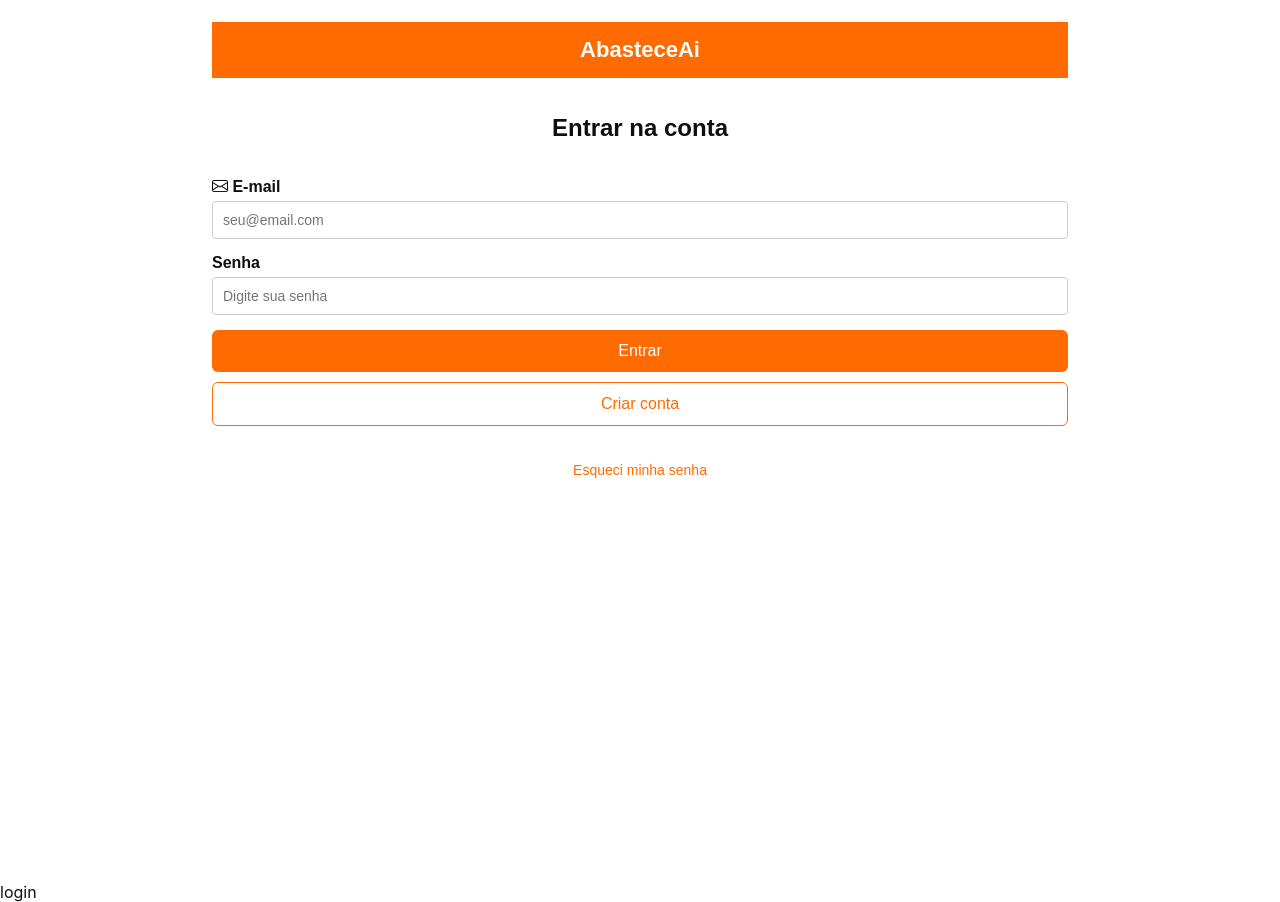
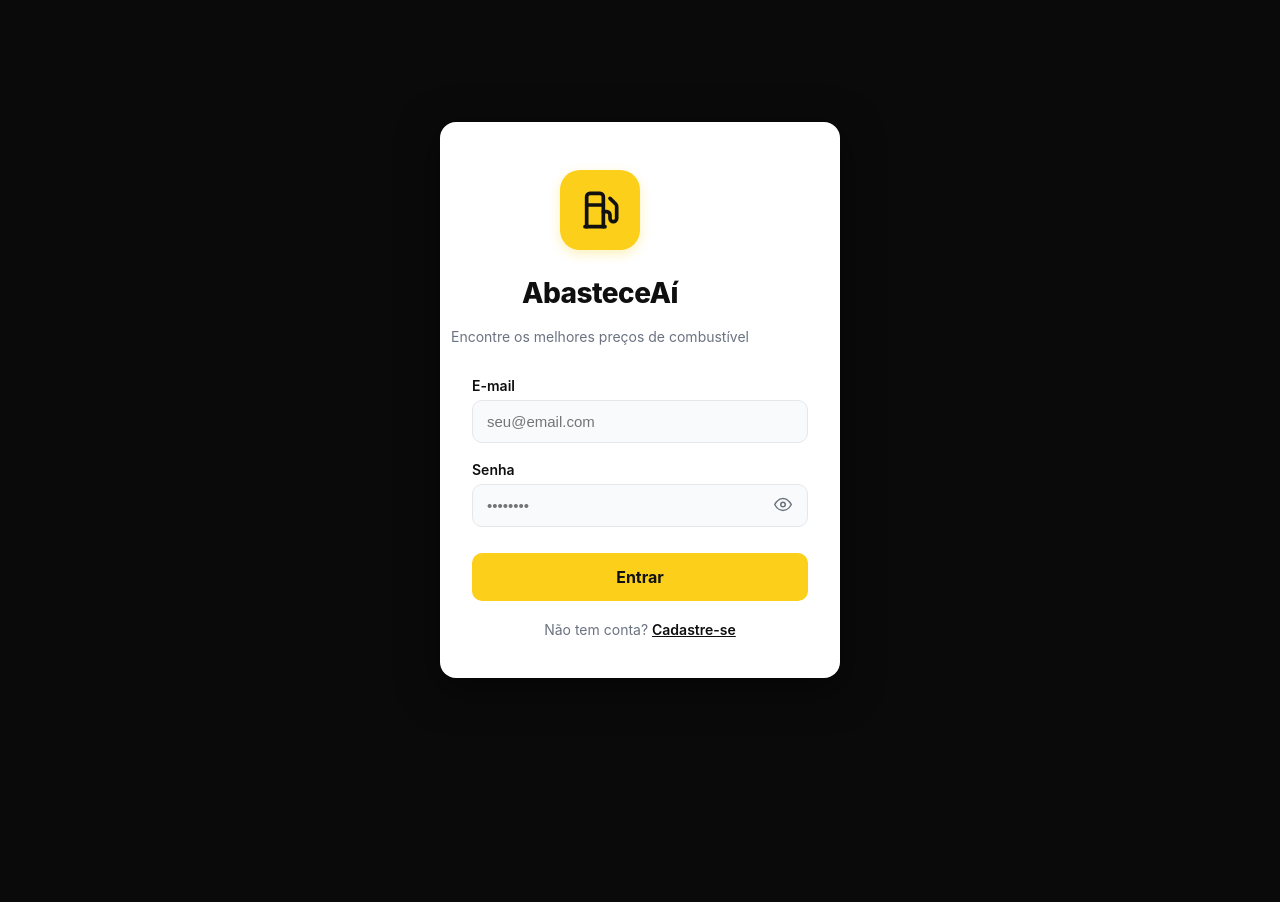
Before and after one commit to gptm12/ENG-4021-TIME-2-33-C-ABASTECE_AI, a Django app: page /login/ in a window 1280 px wide. After the commit the page ends 678 px from the top, so only its background shows below. Run offline with Django 5.2, Linux system fonts and the light colour scheme.

Commit message:
css login

```diff
--- a/Abasteceaiapp/static/style.css
+++ b/Abasteceaiapp/static/style.css
@@ -1,119 +1,4 @@
-* {
-    margin: 0;
-    padding: 0;
-    box-sizing: border-box;
-    font-family: Arial, sans-serif;
-}
-body {
-    background-color: #f4f4f4;
-    color: #333;
-}
-.container {
-    max-width: 500px;
-    margin: 0 auto;
-    background-color: #fff;
-    min-height: 100vh;
-    padding: 20px;
-}
-/* Cabeçalho */
-header {
-    background-color: #ff6b00;
-    color: #fff;
-    padding: 15px;
-    text-align: center;
-    margin-bottom: 20px;
-}
-header h1 {
-    font-size: 22px;
-}
-/* Botões */
-.botao {
-    display: block;
-    width: 100%;
-    padding: 12px;
-    background-color: #ff6b00;
-    color: #fff;
-    border: none;
-    border-radius: 6px;
-    font-size: 16px;
-    cursor: pointer;
-    margin-top: 10px;
-    text-align: center;
-    text-decoration: none;
-}
-.botao:hover {
-    background-color: #e55d00;
-}
-.botao-secundario {
-    background-color: #fff;
-    color: #ff6b00;
-    border: 1px solid #ff6b00;
-}
-/* Formulários */
-.form-grupo {
-    margin-bottom: 15px;
-}
-.form-grupo label {
-    display: block;
-    margin-bottom: 5px;
-    font-weight: bold;
-}
-.form-grupo input {
-    width: 100%;
-    padding: 10px;
-    border: 1px solid #ccc;
-    border-radius: 4px;
-    font-size: 14px;
-}
-/* Cards de postos */
-.card {
-    background-color: #fff;
-    border: 1px solid #ddd;
-    border-radius: 6px;
-    padding: 15px;
-    margin-bottom: 12px;
-}
-.card h3 {
-    color: #ff6b00;
-    margin-bottom: 5px;
-}
-.card p {
-    font-size: 14px;
-    color: #666;
-    margin-bottom: 4px;
-}
-.preco {
-    font-size: 18px;
-    font-weight: bold;
-    color: #009933;
-    margin-top: 8px;
-}
-/* Lista de preços */
-.lista-precos {
-    list-style: none;
-}
-.lista-precos li {
-    display: flex;
-    justify-content: space-between;
-    padding: 10px;
-    border-bottom: 1px solid #eee;
-}
-/* Link de rodapé */
-.link-rodape {
-    text-align: center;
-    margin-top: 20px;
-    font-size: 14px;
-}
-.link-rodape a {
-    color: #ff6b00;
-    text-decoration: none;
-}
-
-/*teste do css de home*/
-
-/* estilos da tela principal do abasteceaí (mapa + lista de postos) */
-
-/* Design tokens */
+/* Design tokens - APENAS UMA DEFINIÇÃO */
 :root {
   --bg: #ffffff;
   --fg: #0f0f10;
@@ -121,7 +6,7 @@ header h1 {
   --border: #e5e7eb;
   --border-strong: #d1d5db;
   --card: #ffffff;
-  --primary: #fbcf1a;      /* amarelo do app */
+  --primary: #fbcf1a;
   --primary-hover: #f5c40a;
   --primary-fg: #111111;
   --radius: 12px;
@@ -159,7 +44,7 @@ button { font-family: inherit; cursor: pointer; }
   align-items: center;
   gap: 10px;
   margin: 0 auto;
-  transform: translateX(-40px); /* leva a marca para o centro do layout */
+  transform: translateX(-40px);
 }
 .brand-logo {
   width: 36px;
@@ -214,8 +99,7 @@ button { font-family: inherit; cursor: pointer; }
   border-radius: var(--radius-lg);
   border: 1px solid var(--border);
   overflow: hidden;
-  background:
-    linear-gradient(180deg, #eaf3ff 0%, #dfeaf5 100%);
+  background: linear-gradient(180deg, #eaf3ff 0%, #dfeaf5 100%);
   background-image:
     radial-gradient(circle at 30% 40%, #f4efe6 0 22%, transparent 23%),
     radial-gradient(circle at 55% 55%, #f4efe6 0 26%, transparent 27%),
@@ -363,3 +247,185 @@ button { font-family: inherit; cursor: pointer; }
   .btn { padding: 10px 14px; font-size: 13px; }
   .map { height: 180px; }
 }
+
+/* ============================================ */
+/* CSS da página de login (usando classes específicas) */
+/* ============================================ */
+
+.auth-shell {
+  min-height: 100vh;
+  display: flex;
+  align-items: center;
+  justify-content: center;
+  padding: 24px;
+  background: #0a0a0a;  /* Fundo PRETO */
+}
+
+.auth-card {
+  width: 100%;
+  max-width: 400px;
+  background: #ffffff;  /* Card BRANCO */
+  border-radius: 16px;
+  padding: 48px 32px 40px;
+  box-shadow: 0 10px 40px rgba(0, 0, 0, 0.5);
+  border: none;
+}
+
+/* Centralizando o logo */
+.auth-card .brand {
+  text-align: center;
+  margin-bottom: 32px;
+  display: flex;
+  flex-direction: column;
+  align-items: center;
+  justify-content: center;
+}
+
+.auth-card .brand-logo {
+  width: 80px;
+  height: 80px;
+  border-radius: 20px;
+  background: var(--primary, #fbcf1a);
+  color: #111;
+  display: flex;
+  align-items: center;
+  justify-content: center;
+  margin: 0 auto 16px;
+  box-shadow: 0 4px 12px rgba(251, 207, 26, 0.3);
+}
+
+.auth-card .brand-name {
+  font-size: 28px;
+  font-weight: 800;
+  margin: 0 0 8px;
+  letter-spacing: -0.02em;
+  color: var(--fg, #0f0f10);
+}
+
+.auth-card .brand-tagline {
+  margin: 0;
+  color: var(--muted, #6b7280);
+  font-size: 14px;
+}
+
+/* Formulário */
+.auth-form {
+  display: flex;
+  flex-direction: column;
+  gap: 18px;
+}
+
+.field {
+  display: flex;
+  flex-direction: column;
+  gap: 6px;
+}
+
+.field-label {
+  font-size: 14px;
+  font-weight: 600;
+  color: var(--fg, #0f0f10);
+}
+
+.field input {
+  width: 100%;
+  padding: 12px 14px;
+  border: 1px solid var(--border, #e5e7eb);
+  border-radius: 10px;
+  background: #f9fafb;
+  font-size: 15px;
+  color: var(--fg, #0f0f10);
+  outline: none;
+  transition: border-color 0.15s ease, box-shadow 0.15s ease;
+}
+
+.field input:focus {
+  border-color: var(--primary, #fbcf1a);
+  box-shadow: 0 0 0 3px rgba(251, 207, 26, 0.2);
+}
+
+.password-wrap {
+  position: relative;
+}
+
+.password-wrap input {
+  padding-right: 44px;
+}
+
+.toggle-pass {
+  position: absolute;
+  right: 8px;
+  top: 50%;
+  transform: translateY(-50%);
+  background: transparent;
+  border: 0;
+  padding: 8px;
+  color: var(--muted, #6b7280);
+  cursor: pointer;
+  border-radius: 6px;
+}
+
+.toggle-pass:hover {
+  color: var(--fg, #0f0f10);
+}
+
+.btn-primary {
+  margin-top: 8px;
+  width: 100%;
+  background: var(--primary, #fbcf1a);
+  color: #111;
+  border: 0;
+  border-radius: 10px;
+  padding: 14px 16px;
+  font-size: 16px;
+  font-weight: 700;
+  cursor: pointer;
+  transition: background 0.15s ease, transform 0.05s ease;
+}
+
+.btn-primary:hover {
+  background: var(--primary-hover, #f5c40a);
+}
+
+.btn-primary:active {
+  transform: translateY(1px);
+}
+
+.signup-line {
+  text-align: center;
+  font-size: 14px;
+  color: var(--muted, #6b7280);
+  margin: 20px 0 0;
+}
+
+.signup-line a {
+  color: var(--fg, #0f0f10);
+  font-weight: 600;
+  text-decoration: underline;
+  transition: color 0.15s ease;
+}
+
+.signup-line a:hover {
+  color: var(--primary-fg, #111111);
+}
+
+/* Responsivo Login */
+@media (max-width: 480px) {
+  .auth-card {
+    padding: 32px 20px 28px;
+  }
+
+  .auth-card .brand-name {
+    font-size: 24px;
+  }
+
+  .auth-card .brand-logo {
+    width: 64px;
+    height: 64px;
+  }
+
+  .auth-card .brand-logo svg {
+    width: 32px !important;
+    height: 32px !important;
+  }
+}
--- a/Abasteceaiapp/templates/login.html
+++ b/Abasteceaiapp/templates/login.html
@@ -1,34 +1,68 @@
-{% load static %}
 <!DOCTYPE html>
-<html lang="pt-br">
+<html lang="pt-BR">
 <head>
-    <meta charset="UTF-8">
-    <title>Login - AbasteceAi</title>
-    <link rel="stylesheet" href="https://cdn.jsdelivr.net/npm/bootstrap-icons@1.13.1/font/bootstrap-icons.min.css">
-    <link rel="stylesheet" href="{% static 'style.css' %}">
+    <meta charset="UTF-8" />
+    <meta name="viewport" content="width=device-width, initial-scale=1.0" />
+    <title>AbasteceAí — Entrar</title>
+    <link rel="stylesheet" href="/static/style.css">
 </head>
 <body>
-    <div class="container">
-        <header>
-            <h1>AbasteceAi</h1>
-        </header>
-        <h2 style="text-align:center; margin-bottom:20px;">Entrar na conta</h2>
-        <form>
-            <div class="form-grupo">
-                <label for="email"><i class="bi bi-envelope"></i> E-mail</label>
-                <input type="email" id="email" placeholder="seu@email.com">
+    <main class="auth-shell">
+        <section class="auth-card">
+            <!-- Logo centralizada -->
+            <div class="brand">
+                <div class="brand-logo" aria-hidden="true">
+                    <svg xmlns="http://www.w3.org/2000/svg" width="40" height="40" viewBox="0 0 24 24" fill="none" stroke="currentColor" stroke-width="2.2" stroke-linecap="round" stroke-linejoin="round">
+                        <line x1="3" y1="22" x2="15" y2="22"></line>
+                        <line x1="4" y1="9" x2="14" y2="9"></line>
+                        <path d="M14 22V4a2 2 0 0 0-2-2H6a2 2 0 0 0-2 2v18"></path>
+                        <path d="M14 13h2a2 2 0 0 1 2 2v2a2 2 0 0 0 2 2a2 2 0 0 0 2-2V9.83a2 2 0 0 0-.59-1.42L18 5"></path>
+                    </svg>
+                </div>
+                <h1 class="brand-name">AbasteceAí</h1>
+                <p class="brand-tagline">Encontre os melhores preços de combustível</p>
             </div>
-            <div class="form-grupo">
-                <label for="senha">Senha</label>
-                <input type="password" id="senha" placeholder="Digite sua senha">
-            </div>
-            <button type="submit" class="botao">Entrar</button>
-            <a href="{% url 'criar-conta' %}" class="botao botao-secundario">Criar conta</a>
-        </form>
-        <p class="link-rodape">
-            <a href="#">Esqueci minha senha</a>
-        </p>
-    </div>
+
+            <!-- Botão Google REMOVIDO -->
+            <!-- Divisor REMOVIDO -->
+
+            <!-- Formulário de Login -->
+            <form class="auth-form" method="POST" action="#">
+                {% csrf_token %}
+
+                <div class="field">
+                    <label class="field-label" for="email">E-mail</label>
+                    <input type="email" id="email" name="email" placeholder="seu@email.com" autocomplete="email" required />
+                </div>
+
+                <div class="field">
+                    <label class="field-label" for="password">Senha</label>
+                    <div class="password-wrap">
+                        <input type="password" id="password" name="password" placeholder="••••••••" autocomplete="current-password" required />
+                        <button type="button" class="toggle-pass" aria-label="Mostrar senha" onclick="togglePassword()">
+                            <svg xmlns="http://www.w3.org/2000/svg" width="18" height="18" viewBox="0 0 24 24" fill="none" stroke="currentColor" stroke-width="2" stroke-linecap="round" stroke-linejoin="round">
+                                <path d="M1 12s4-8 11-8 11 8 11 8-4 8-11 8-11-8-11-8z"></path>
+                                <circle cx="12" cy="12" r="3"></circle>
+                            </svg>
+                        </button>
+                    </div>
+                </div>
+
+                <button type="submit" class="btn-primary">Entrar</button>
+            </form>
+
+            <p class="signup-line">
+                Não tem conta? <a href="#">Cadastre-se</a>
+            </p>
+        </section>
+    </main>
+
+    <script>
+        function togglePassword() {
+            const input = document.getElementById('password');
+            const type = input.type === 'password' ? 'text' : 'password';
+            input.type = type;
+        }
+    </script>
 </body>
 </html>
-login
```
